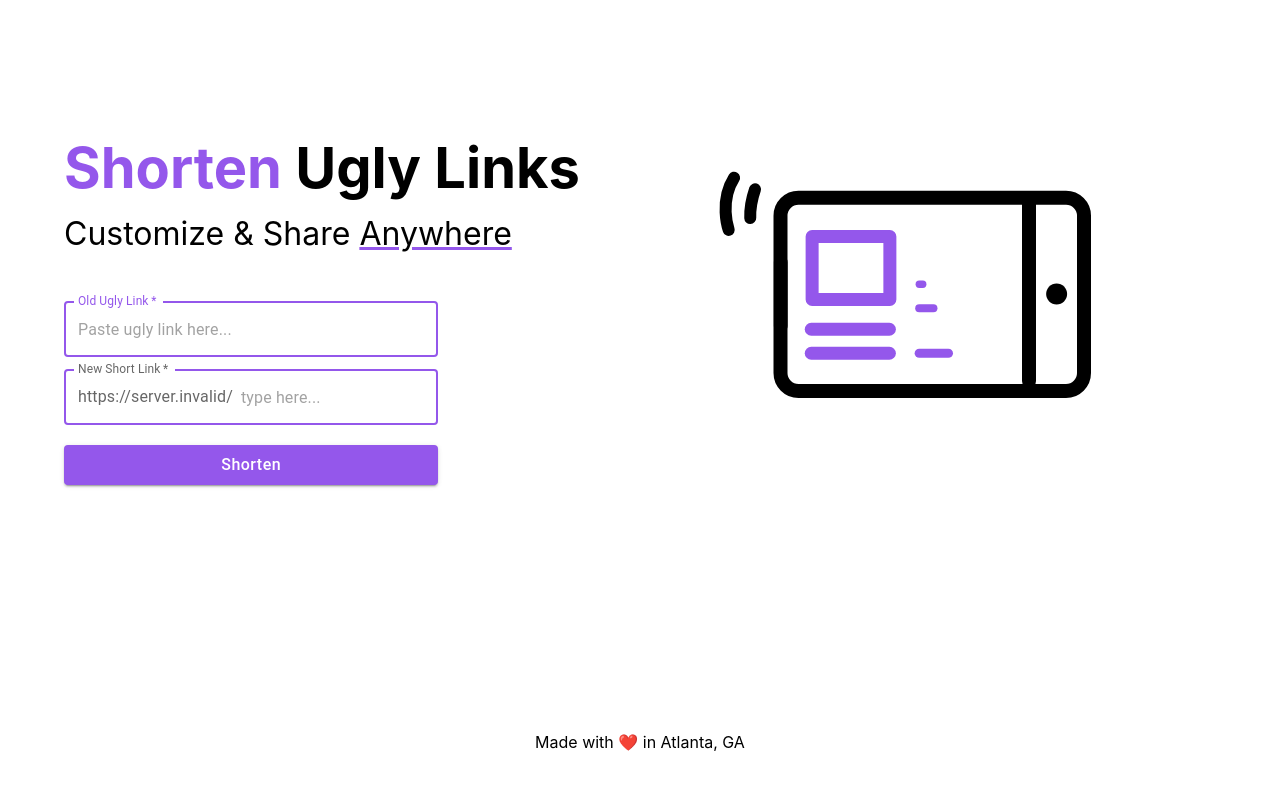
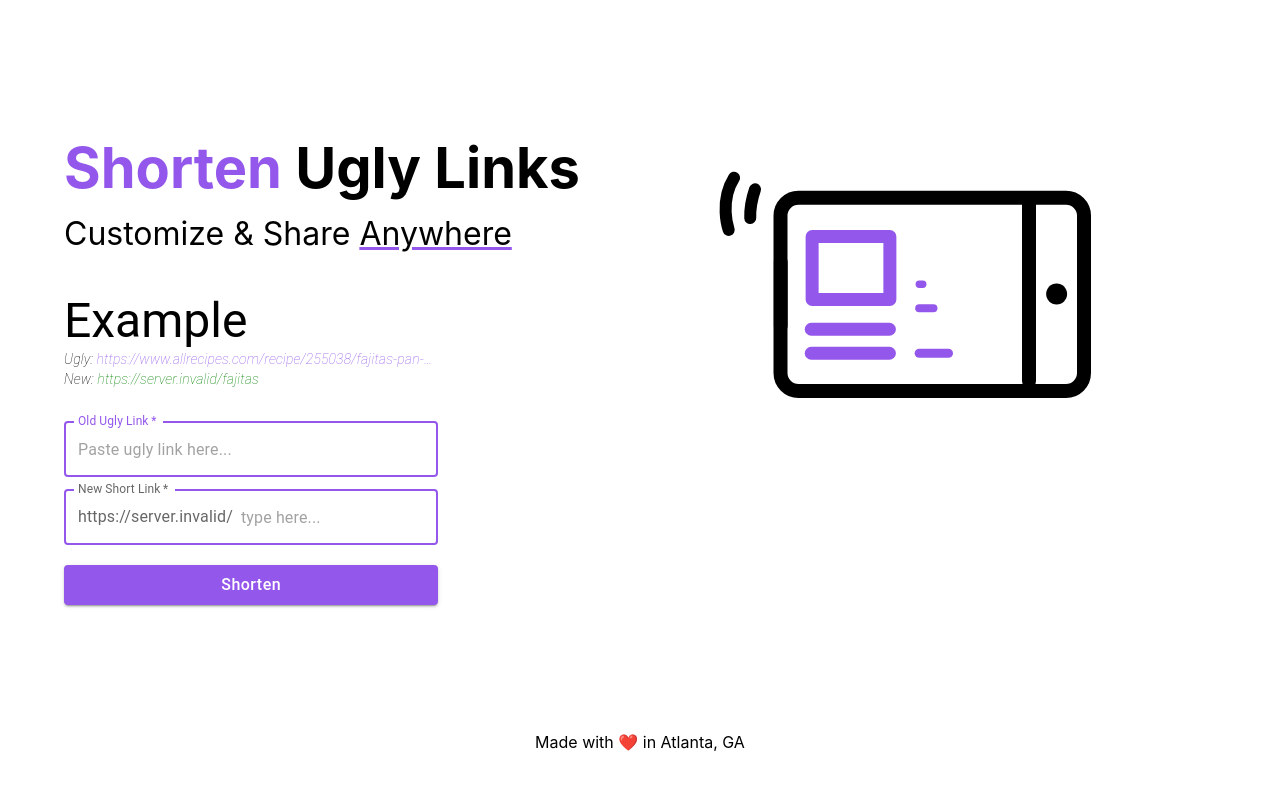
Before and after one commit to Saribek-Hovakimian/url-shortener, a Next.js app: page / in a window 1280 px wide. Shown: the top 790 px of the page. Built offline with nearby package versions, Linux system fonts and the light colour scheme; no server answers.

Commit message:
Add example

```diff
--- a/pages/index.js
+++ b/pages/index.js
@@ -16,6 +16,7 @@ import Snackbar from '@mui/material/Snackbar';
 import Alert from '@mui/material/Alert';
 import CircularProgress from '@mui/material/CircularProgress';
 import Stack from '@mui/material/Stack';
+import Typography from '@mui/material/Typography';
 
 import heroAnimation from "../public/assets/79780-website.json";
 
@@ -121,6 +122,12 @@ export default function Home() {
                   Customize & Share <u className={styles.highlightUnderline}>Anywhere</u>
                 </h2>
                 <form className={styles.inputSection} onSubmit={handleSubmit}>
+                  <div className={styles.heroExample}>
+                    <Typography variant='h3' className={styles.example}>Example</Typography>
+                    <Typography noWrap variant="body2" color="primary" className='exampleText' sx={{ fontStyle: "italic", fontWeight: "lighter" }}><span style={{ color: "black" }}>Ugly:</span> https://www.allrecipes.com/recipe/255038/fajitas-pan-seared</Typography>
+                    <Typography noWrap variant="body2" className='exampleText' sx={{ color: "green", marginBottom: "1rem", fontStyle: "italic", fontWeight: "lighter" }}><span style={{ color: "black" }}>New:</span> {process.env.NEXT_PUBLIC_CLIENT_URL}/fajitas</Typography>
+                  </div>
+
                   <HeroTextField
                     id="originalLinkInput"
                     label="Old Ugly Link"
--- a/styles/Home.module.css
+++ b/styles/Home.module.css
@@ -56,6 +56,16 @@
   margin-top: 1rem !important;
 }
 
+.example {
+  font-size: 1.15rem;
+  font-weight: lighter;
+  margin-bottom: 0.3rem;
+}
+
+.heroExample {
+  margin-bottom: 1.5rem;
+}
+
 .alert {
   margin-top: 1rem;
 }
```
